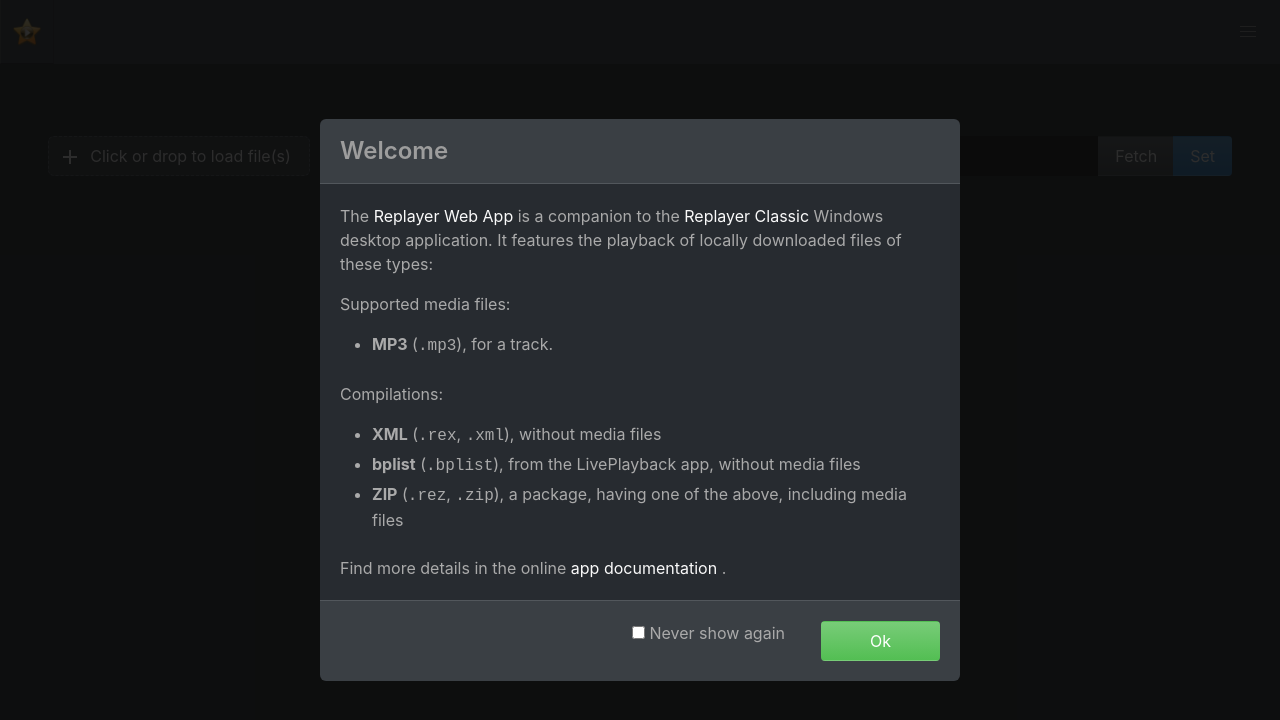
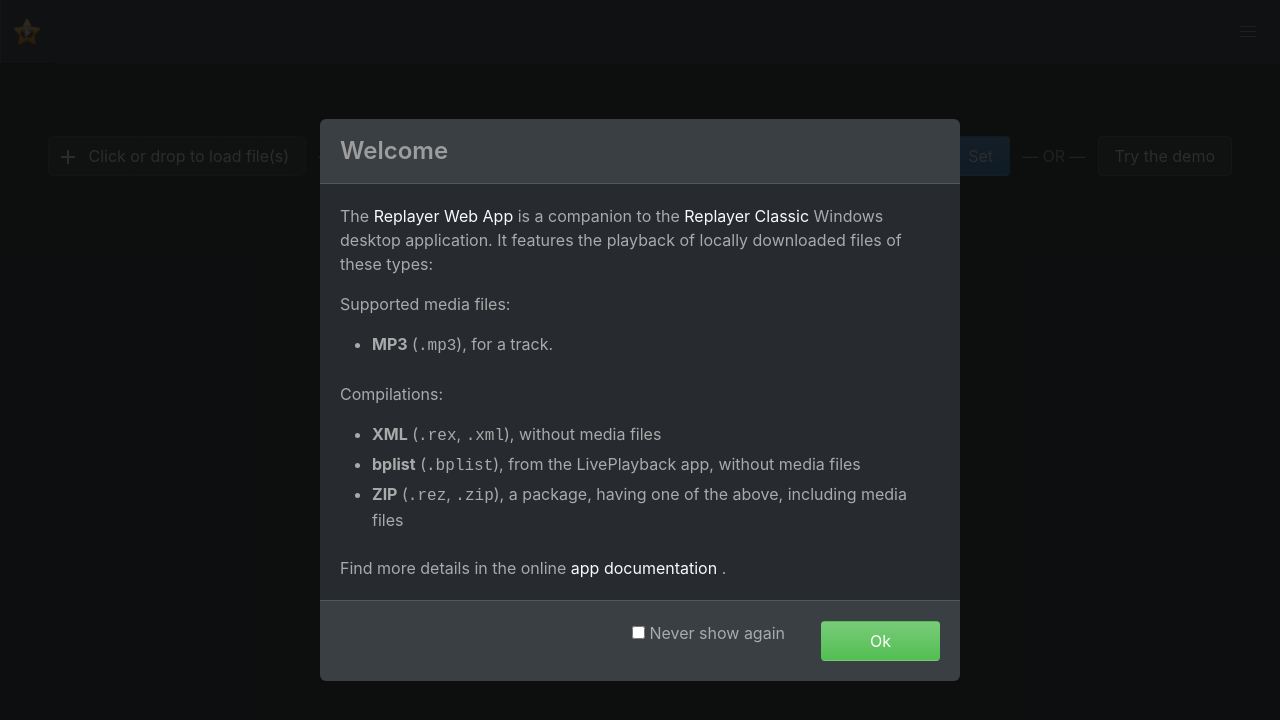
Before and after one commit to suterma/replayer-pwa, a Vue app: page /#/edit in a window 1280 px wide. Shown: the top 720 px of the page. Built offline with nearby package versions, Linux system fonts and the light colour scheme; what outfront would draw is missing.

Commit message:
Start on edit screen at start

```diff
--- a/src/components/MediaDropZone.vue
+++ b/src/components/MediaDropZone.vue
@@ -25,7 +25,7 @@ The URL input is wider, because it should be able to easily deal with lenghty in
                     class="is-hidden"
                     @change="onChange"
                     ref="file"
-                    accept=".rez,.zip,.xml,.rex,.mp3"
+                    accept=".rex,.xml,.rez,.zip,.mp3,.bplist"
                 />
 
                 <label for="assetsFieldHandle" class="is-clickable">
@@ -127,6 +127,15 @@ The URL input is wider, because it should be able to easily deal with lenghty in
                     </button>
                 </div>
             </div>
+        </div>
+
+        <div v-if="isExpanded" class="level-item has-text-centered">
+            <div class="ml-3 mr-3">&mdash; OR &mdash;</div>
+        </div>
+        <div class="level-item">
+            <button tabindex="50" class="button" @click="loadDemo()">
+                Try the demo
+            </button>
         </div>
     </div>
     <!-- <div v-if="isExpanded" class="box has-border has-background-transparent">
@@ -251,6 +260,16 @@ export default defineComponent({
                     this.isLoadingFromFile = false;
                     this.collapse();
                 });
+        },
+
+        loadDemo() {
+            this.url =
+                location.protocol +
+                '//' +
+                location.host +
+                location.pathname +
+                'demo-compilation-featuring-lidija-roos.rez';
+            this.fetchUrl();
         },
 
         remove(i: number) {
```
